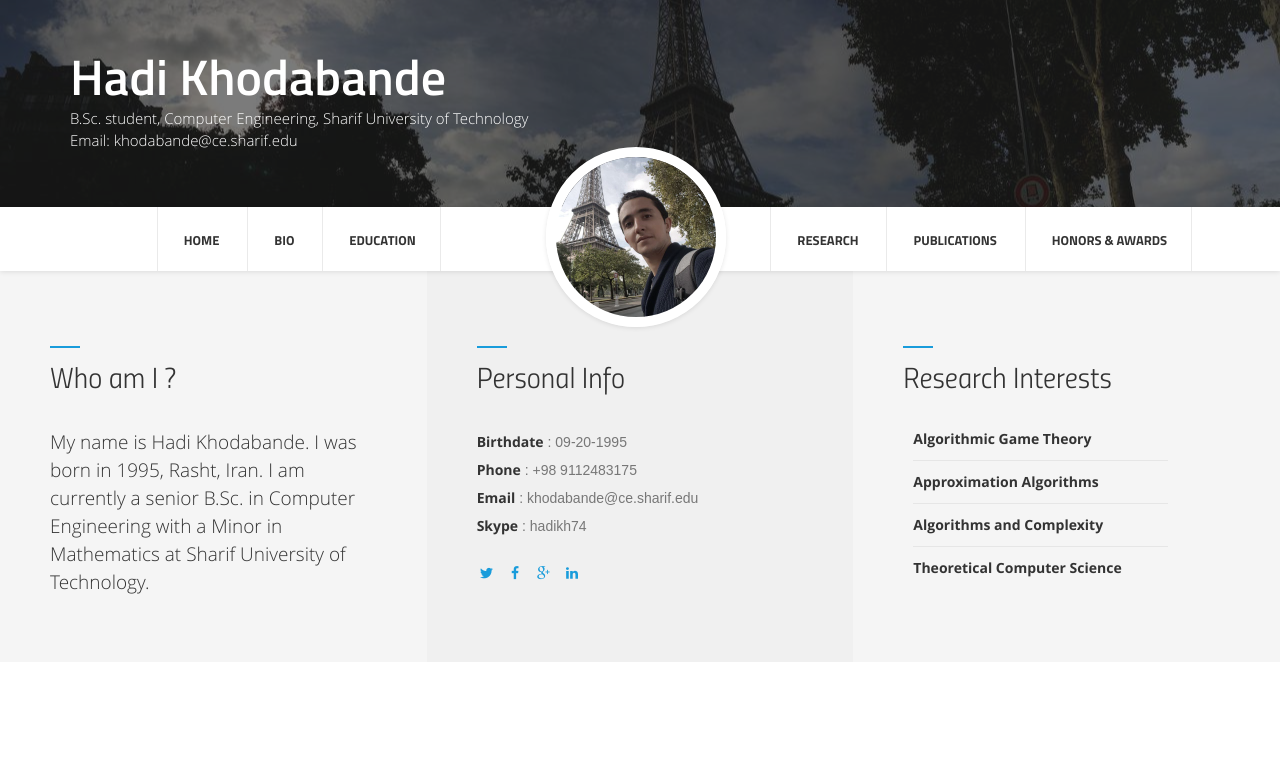
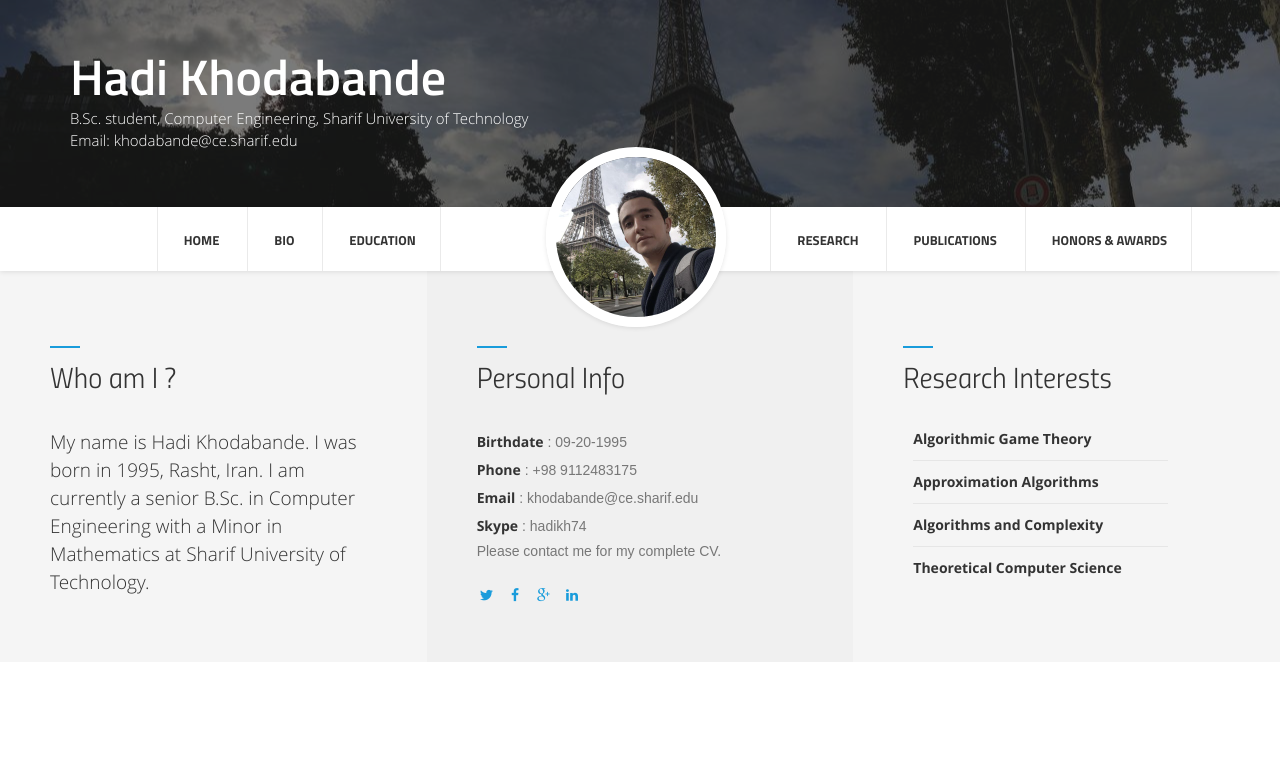
Before and after one commit to khodabande/personal-homepage, a plain HTML site: page index.htm in a window 1280 px wide. Shown: the top 759 px of the page. Drawn offline with Linux system fonts and the light colour scheme; a script that the page names is missing.

Commit message:
Add CV request line.

```diff
--- a/index.htm
+++ b/index.htm
@@ -156,6 +156,8 @@
 					<li><span>Email</span> : khodabande@ce.sharif.edu</li>
 					<li><span>Skype</span> : hadikh74 </li>
 					</ul>
+
+					<p>Please contact me for my complete CV.</p>
 
 					<ul class="mt-20 socials">
 					<li><a href="https://twitter.com/hadikh_"><i class="icon-twitter"></i></a></li>
```
